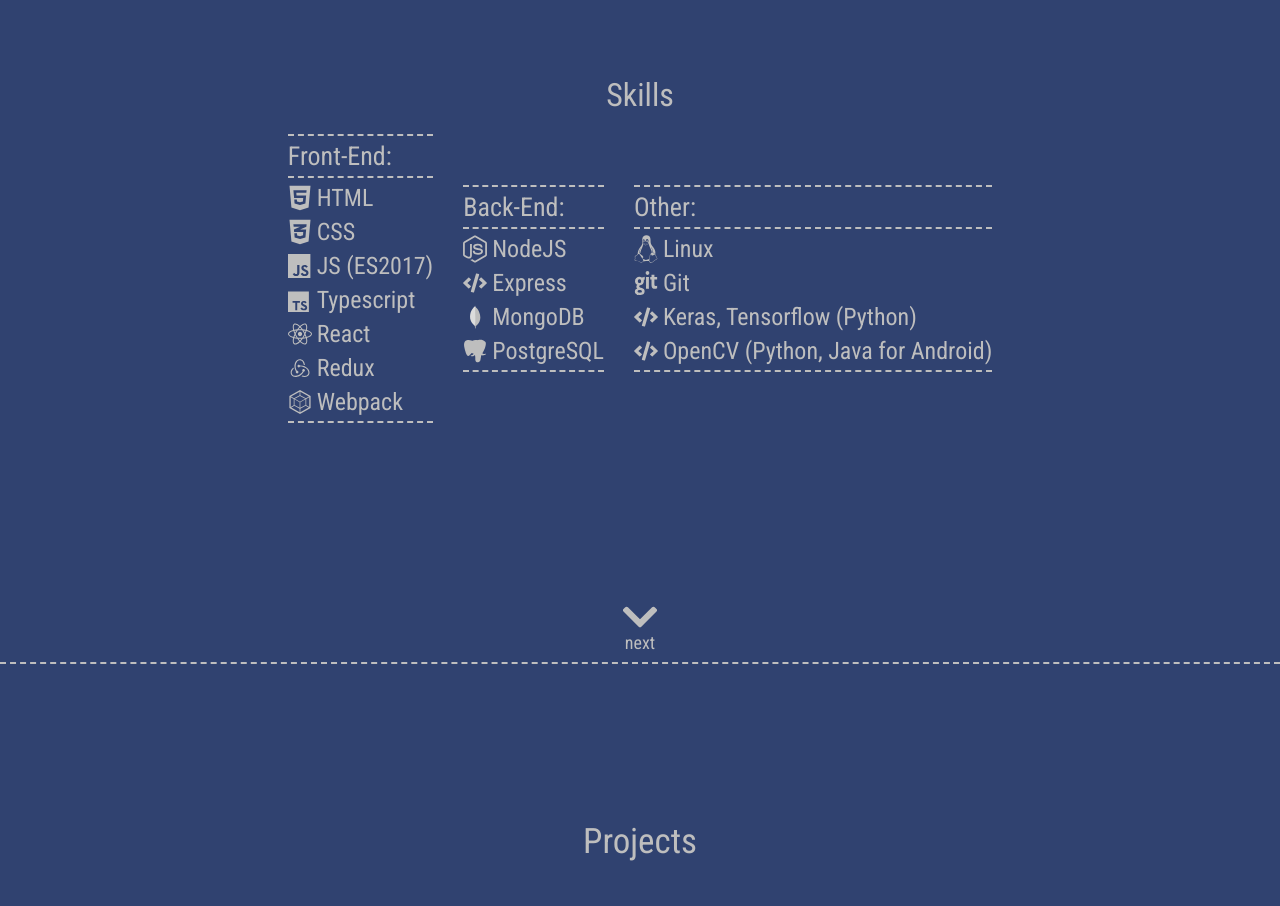
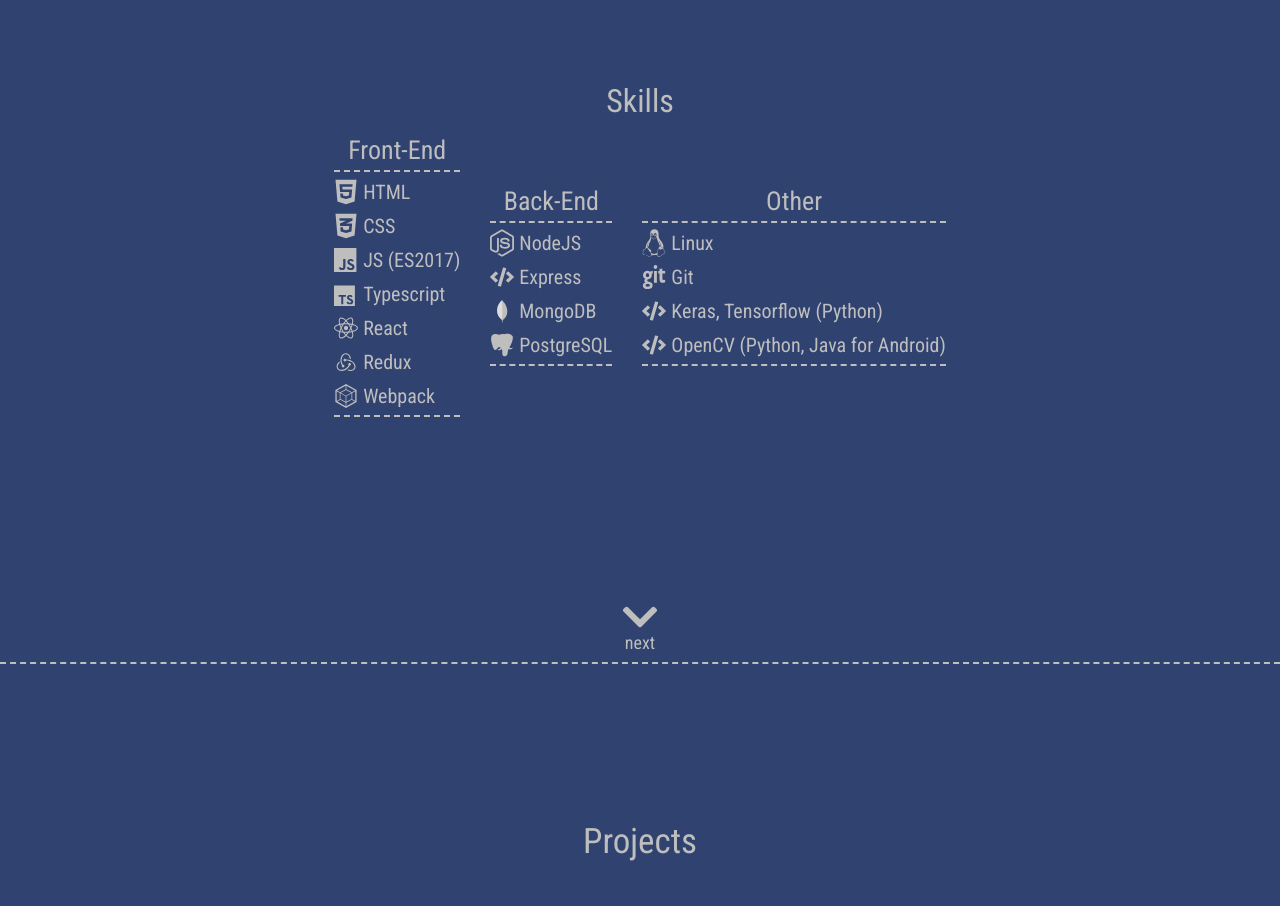
Before and after one commit to WalenPiotr/portfolio, a React app: page / in a window 1280 px wide. Shown: the part 940-1846 px from the top of the page. Built offline with nearby package versions, Linux system fonts and the light colour scheme.

Commit message:
Minor font and typos fix

```diff
--- a/src/pages/Skills.tsx
+++ b/src/pages/Skills.tsx
@@ -71,7 +71,7 @@
         white-space: nowrap;
 
         height: 28px;
-        font-size: 24px;
+        font-size: 20px;
         margin-top: 6px;
         ${media.sm`
             height: 18px;
@@ -89,6 +89,8 @@
 };
 
 const SkillGroup = styled.div`
+    display: flex;
+    justify-content: center;
     font-size: 26px;
     ${media.sm`
         font-size: 20px;
@@ -100,8 +102,7 @@
         <Title>Skills</Title>
         <ListWrapper>
             <List>
-                <Section />
-                <SkillGroup>Front-End:</SkillGroup>
+                <SkillGroup>Front-End</SkillGroup>
                 <Section />
                 <Item
                     icon={<Icon.technology.html theme={theme} />}
@@ -134,8 +135,7 @@
                 <Section />
             </List>
             <List>
-                <Section />
-                <SkillGroup>Back-End:</SkillGroup>
+                <SkillGroup>Back-End</SkillGroup>
                 <Section />
                 <Item
                     icon={<Icon.technology.nodejs theme={theme} />}
@@ -156,8 +156,7 @@
                 <Section />
             </List>
             <List>
-                <Section />
-                <SkillGroup>Other:</SkillGroup>
+                <SkillGroup>Other</SkillGroup>
                 <Section />
                 <Item
                     icon={<Icon.technology.linux theme={theme} />}
```
